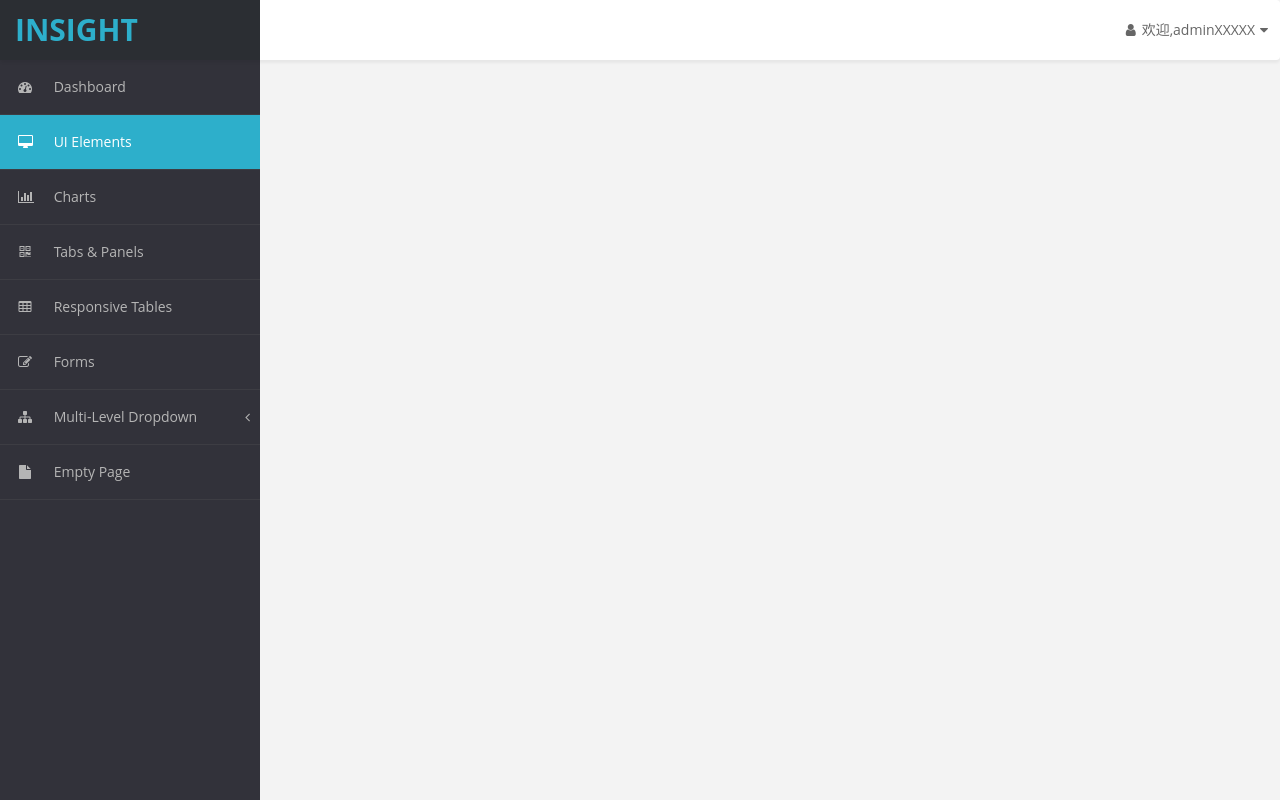
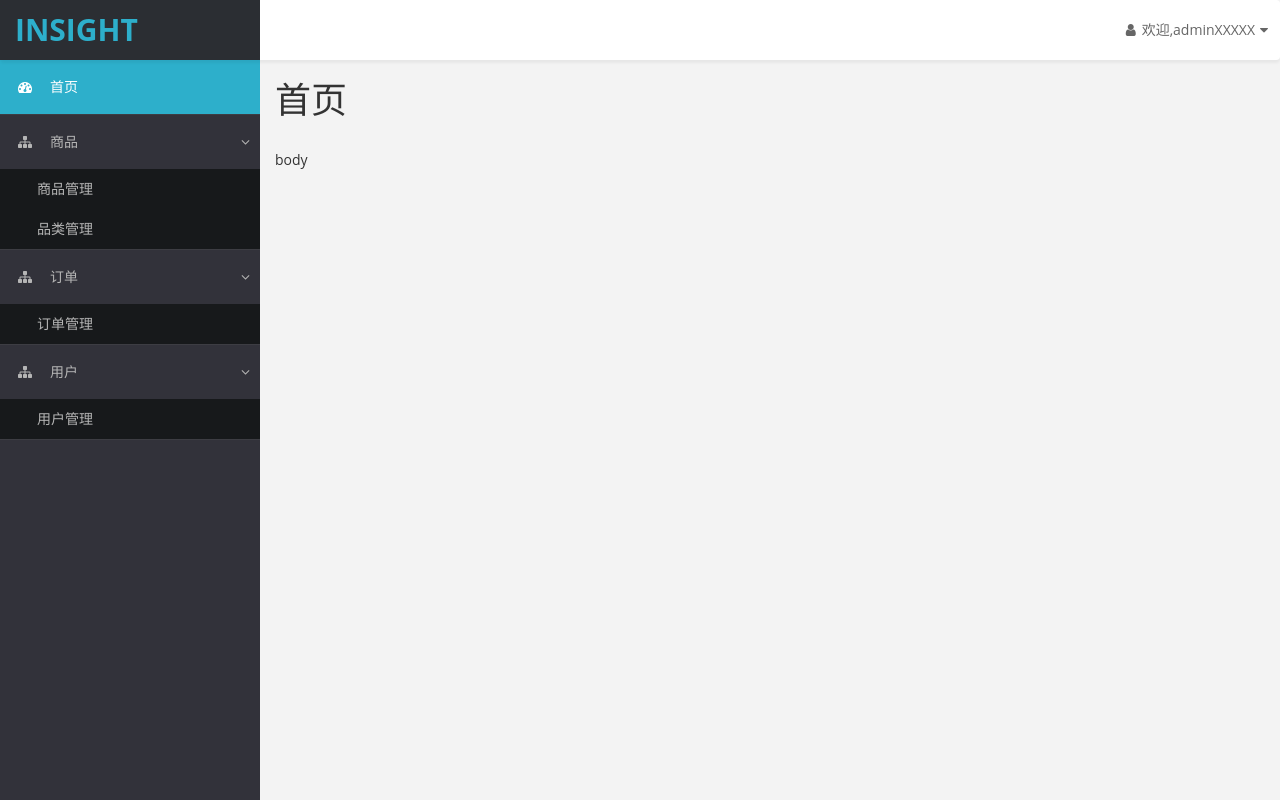
Before and after one commit to wangtingzhao/study_react16, a React app: page / in a window 1280 px wide. Built offline with nearby package versions, Linux system fonts and the light colour scheme.

Commit message:
项目初步搭建

```diff
--- a/src/app.jsx
+++ b/src/app.jsx
@@ -16,7 +16,11 @@
         <Layout>
           <Switch>
             <Route exact path='/' component={Home}></Route>
-            <Redirect from='*' to='/'/>
+            <Route  path='/product' component={Home}></Route>
+            <Route  path='/product.categroy' component={Home}></Route>
+            <Route  path='/order' component={Home}></Route>
+            <Route  path='/user' component={Home}></Route>
+            {/* <Redirect from='*' to='/'/> */}
           </Switch>
         </Layout>
       </Router>
--- a/src/component/layout/theem.css
+++ b/src/component/layout/theem.css
@@ -19,6 +19,7 @@
 
 #page-wrapper {
 	padding: 15px 15px;
+	margin: 0 0 0 260px;
 }
 
 #page-inner {
@@ -601,9 +602,11 @@
     MEDIA QUERIES
 ------------------------------------------------*/
 
-@media(,ma-width:768px) {
-	#page-wrapper {
-	}
+@media(max-width:768px) {
+	/* #page-wrapper{
+		padding: 15px 30px;
+		min-height: 1200px;
+	} */
 
 	.navbar-side {
 		z-index: 1;
@@ -614,11 +617,3 @@
 		border-radius: 0px;
 	}
 }
-
-/* @media(max-width:480px) {
-	.page-header small {
-		display: block;
-		padding-top: 14px;
-		font-size: 19px;
-	}
-} */
--- /dev/null
+++ b/src/component/page-title/index.jsx
@@ -0,0 +1,26 @@
+import React from 'react'
+
+class PgaeTitle extends React.Component{
+  constructor (props) {
+    super(props);
+  }
+
+  componentWillMount() {
+    document.title = this.props.title + ' HAPPY MMALL'
+  }
+
+  render() {
+    return (
+      <div className='Page-Title'>
+        <div className='row'>
+            <div className='col-md-12'>
+                <h1 className='page-header'>{this.props.title}</h1>
+                {this.props.children}
+            </div>
+        </div>
+      </div>
+    )
+  }
+}
+
+export default PgaeTitle;
--- a/src/component/side-nav/index.jsx
+++ b/src/component/side-nav/index.jsx
@@ -1,56 +1,55 @@
 import React from 'react'
-
+import { Link, NavLink } from 'react-router-dom'
 class SideNav extends React.Component{
   render() {
     return (
-      <div className="navbar-default navbar-side" role="navigation">
+      <div className="navbar-default navbar-side" >
         <div className="sidebar-collapse">
-          <ul className="nav" id="main-menu">
+          <ul className="nav" >
             <li>
-              <a href="index.html"><i className="fa fa-dashboard"></i> Dashboard</a>
+              <NavLink exact activeClassName='active-menu' to="/">
+                <i className="fa fa-dashboard"></i>
+                <span>首页</span>
+              </NavLink>
             </li>
-            <li>
-              <a href="ui-elements.html" className="active-menu"><i className="fa fa-desktop"></i> UI Elements</a>
-            </li>
-            <li>
-              <a href="chart.html"><i className="fa fa-bar-chart-o"></i> Charts</a>
-            </li>
-            <li>
-              <a href="tab-panel.html"><i className="fa fa-qrcode"></i> Tabs &amp; Panels</a>
-            </li>
-            <li>
-              <a href="table.html"><i className="fa fa-table"></i> Responsive Tables</a>
-            </li>
-            <li>
-              <a href="form.html"><i className="fa fa-edit"></i> Forms </a>
-            </li>
-            <li>
-              <a href="#"><i className="fa fa-sitemap"></i> Multi-Level Dropdown<span className="fa arrow"></span></a>
-              <ul className="nav nav-second-level collapse">
+            <li className='active'>
+              <Link to="/product">
+                <i className="fa fa-sitemap"></i>
+                <span>商品</span>
+                <span className="fa arrow"></span>
+              </Link>
+              <ul className="nav nav-second-level collapse in">
                 <li>
-                  <a href="#">Second Level Link</a>
+                  <NavLink to="/product" activeClassName='active-menu'>商品管理</NavLink>
                 </li>
                 <li>
-                  <a href="#">Second Level Link</a>
-                </li>
-                <li>
-                  <a href="#">Second Level Link<span className="fa arrow"></span></a>
-                  <ul className="nav nav-third-level collapse">
-                    <li>
-                      <a href="#">Third Level Link</a>
-                    </li>
-                    <li>
-                      <a href="#">Third Level Link</a>
-                    </li>
-                    <li>
-                      <a href="#">Third Level Link</a>
-                    </li>
-                  </ul>
+                  <NavLink to="/product-categroy" activeClassName='active-menu'>品类管理</NavLink>
                 </li>
               </ul>
             </li>
-            <li>
-              <a href="empty.html"><i className="fa fa-fw fa-file"></i> Empty Page</a>
+            <li className='active'>
+              <Link to="/order">
+                <i className="fa fa-sitemap"></i>
+                <span>订单</span>
+                <span className="fa arrow"></span>
+              </Link>
+              <ul className="nav nav-second-level collapse in">
+                <li>
+                  <NavLink to="/order" activeClassName='active-menu'>订单管理</NavLink>
+                </li>
+              </ul>
+            </li>
+            <li className='active'>
+              <Link to="/user">
+                <i className="fa fa-sitemap"></i>
+                <span>用户</span>
+                <span className="fa arrow"></span>
+              </Link>
+              <ul className="nav nav-second-level collapse in">
+                <li>
+                  <NavLink to="/user" activeClassName='active-menu'>用户管理</NavLink>
+                </li>
+              </ul>
             </li>
           </ul>
         </div>
--- a/src/page/home/index.jsx
+++ b/src/page/home/index.jsx
@@ -1,15 +1,20 @@
 import React from 'react';
 
 import './index.css'
-
+import PageTitle from 'component/page-title/index.jsx'
 class Home extends React.Component{
   constructor(props) {
     super(props);
   }
   render() {
     return (
-      <div id='page-warpper'>
-        <button className='btn btn-default'>test</button>
+      <div id='page-wrapper'>
+        <PageTitle title='首页'/>
+        <div className='row'>
+          <div className='col-md-12'>
+            body
+          </div>
+        </div>
       </div>
     )
   }
--- /dev/null
+++ b/src/uitl/mm.jsx
@@ -0,0 +1,5 @@
+class MUitl {
+
+}
+
+export default MUitl
--- a/webpack.config.js
+++ b/webpack.config.js
@@ -70,7 +70,8 @@
   plugins: [
     // html文件处理
     new HtmlWebpackPlugin({
-      template: './src/index.html'
+      template: './src/index.html',
+      favicon: './favicon.ico'
     }),
     // 独立css文件
     new ExtractTextPlugin("css/[name].css"),
```
Also changed, not shown: 1 other file (tests, documents, lock files or other folders).
